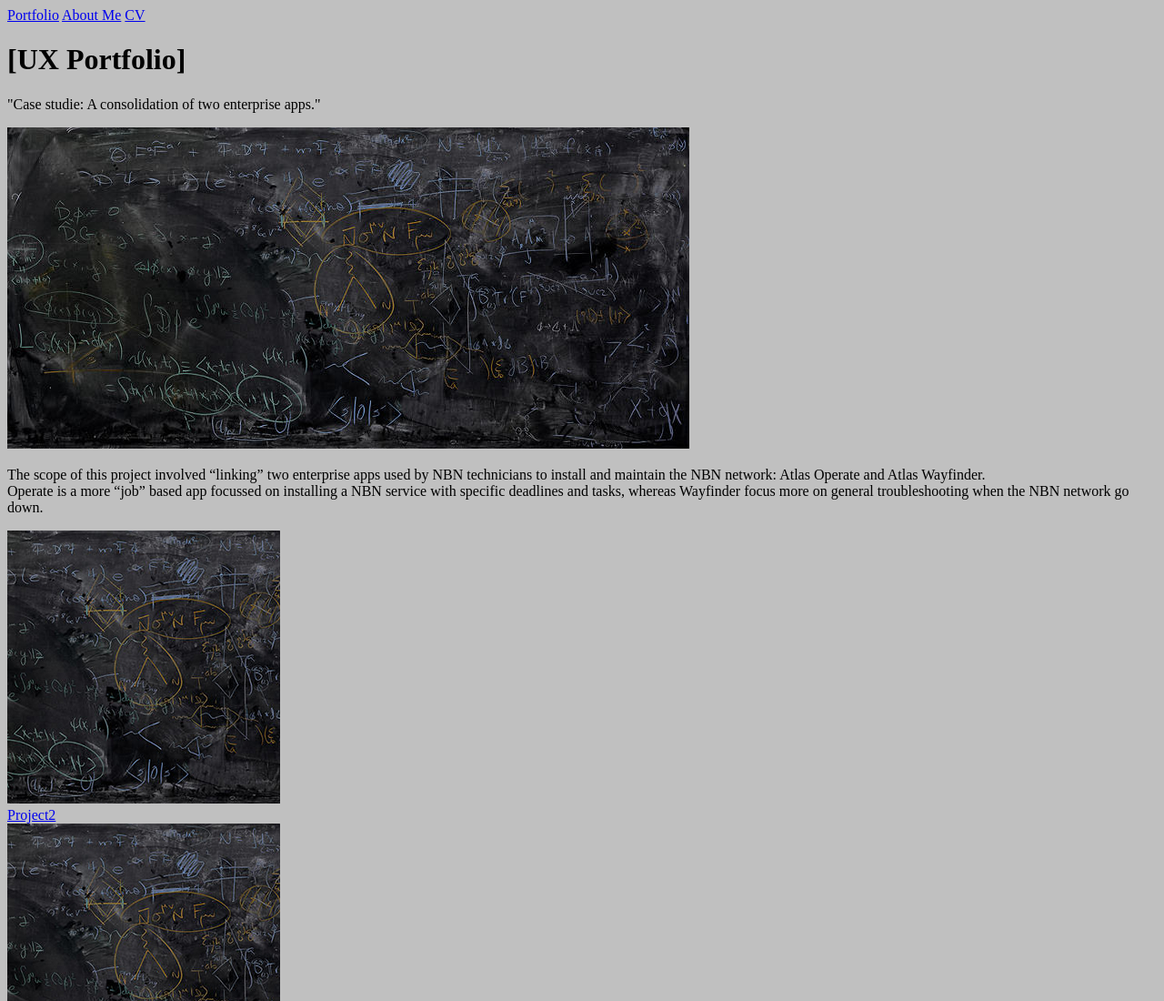
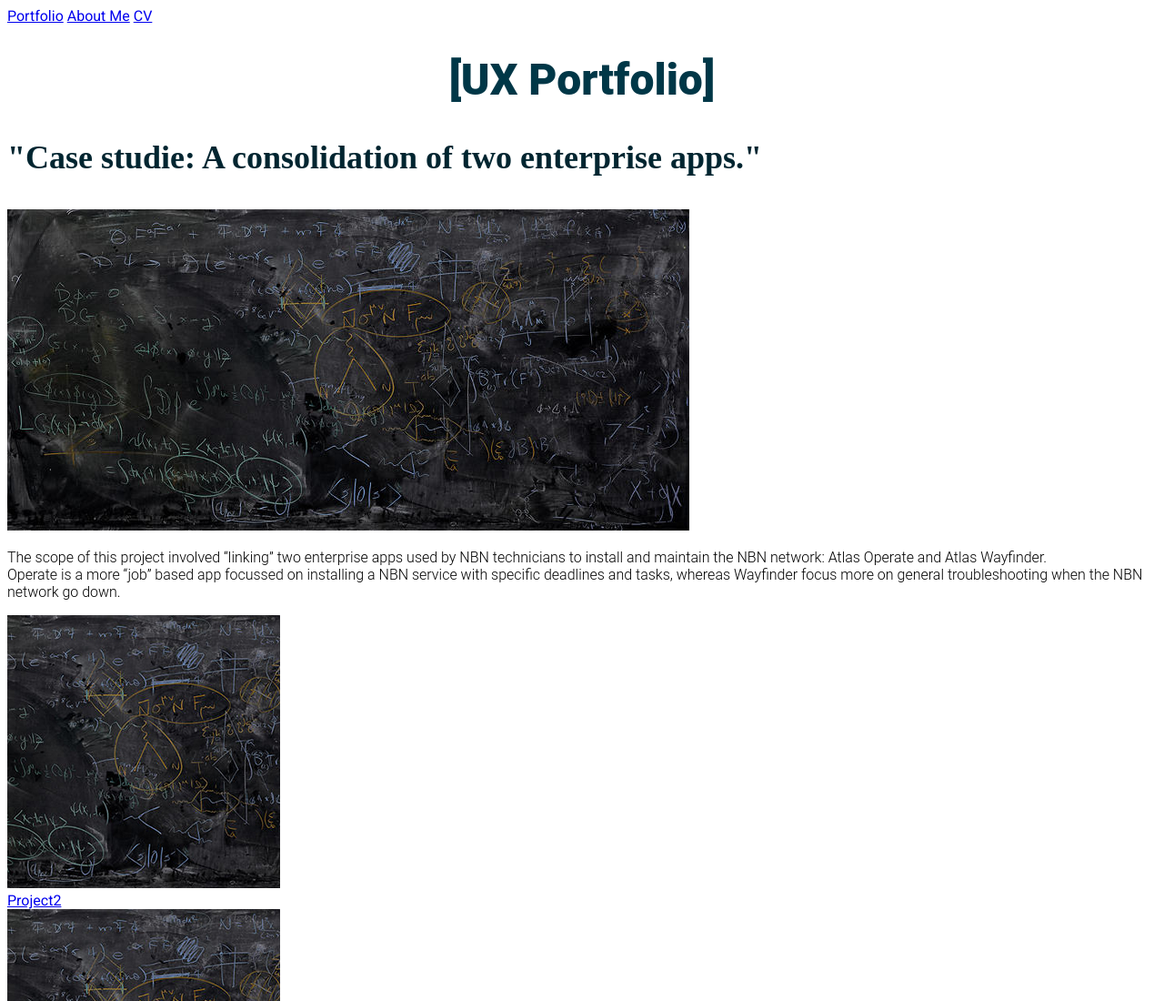
Before and after one commit to Tessap27/Tessap27.github.io, a plain HTML site: page unit_3/index.html in a window 1280 px wide. Shown: the top 1100 px of the page at 91% size. Drawn offline with Linux system fonts and the light colour scheme; files that its build step writes are made by us from their sources.

Commit message:
Unit 4
Add CSS file with fonts and colours

```diff
--- /dev/null
+++ b/unit_3/css/style.css
@@ -0,0 +1,30 @@
+@import url('https://fonts.googleapis.com/css?family=Roboto');
+
+body {
+	background-color: #ffffff;
+	font-family: Roboto, Sans-Serif;
+}
+
+h1 {
+	color: #003747;
+	font-family: Roboto Black;
+	font-size: 48px;
+	text-align: center;
+}
+h3 {
+	color: #002530;
+	font-family: Roboto Bold;
+	font-size: 36px;
+}
+
+h4 {
+	color: #002530;
+	font-family: Roboto Regular;
+	font-size: 24px;
+}
+
+p {
+	color: #000000;
+	font-family: Roboto Light;
+	font-size: 16px;
+}
--- a/unit_3/index.html
+++ b/unit_3/index.html
@@ -3,8 +3,10 @@
 <html>
 
 <head>
-	<title>[Tertia pentz UX Designer]</title>
-	<link rel="stylesheet" type="text/css" href="css/style.css">
+	<title>Tertia Pentz UX Designer</title>
+
+	<link 	rel="stylesheet" type="text/css" href="css/style.css"
+
 </head>
 
 <body>
@@ -14,7 +16,7 @@
 <a href="unit_3/cv.html">CV</a>
 
 	<h1>[UX Portfolio]</h1>
-	<p>"Case studie: A consolidation of two enterprise apps."</p>
+	<h3>"Case studie: A consolidation of two enterprise apps."</h3>
 
 		<img src="images/temp_image.jpg" alt="Sample photo" Text="Sample photo"</scr>
 
```
